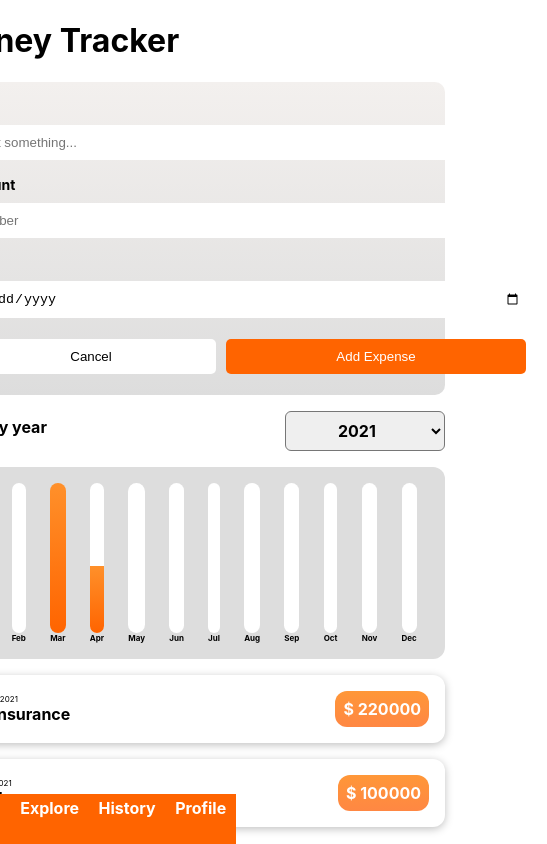
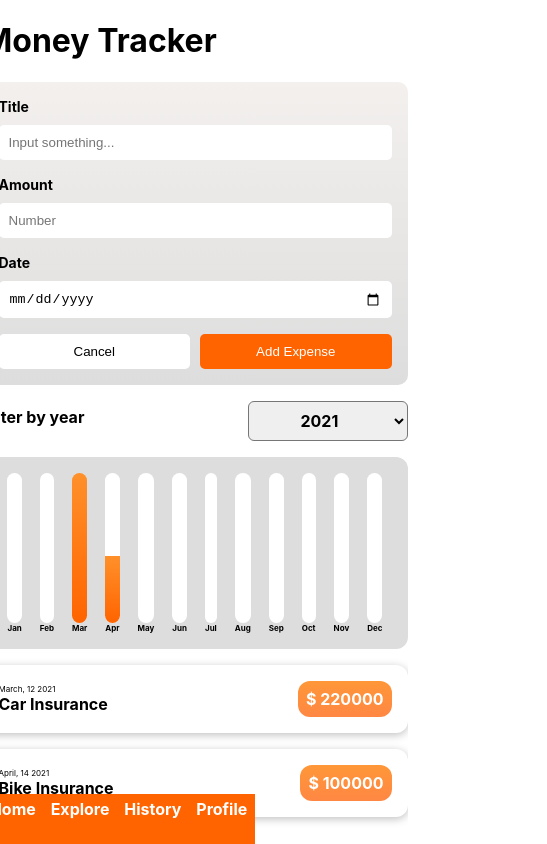
Before and after one commit to huseindra/crash-course-react-ts, a React (Create React App) app: page / in a window 390 px wide. Both pictures are taken after a click on the button "Add New Expense". Shown: the whole page, 547 px wide, since content can reach past the window. Built offline with nearby package versions, Linux system fonts and the light colour scheme.

Commit message:
update ui - flex and responsive

```diff
--- a/src/App.tsx
+++ b/src/App.tsx
@@ -63,9 +63,7 @@ const App = () => {
       </header>
       {/* section for input  */}
       <section>
-        <div >
           <NewExpense onAddExpense={addExpense}/>
-        </div>
       </section>
 
       {/* section for contents */}
--- a/src/assets/styles/global.ts
+++ b/src/assets/styles/global.ts
@@ -32,7 +32,6 @@ export const Card = styled.div`
 export const Container = styled.div `
     display:flex;
     justify-content:center;
-    margin: 0 30%;
     @media(max-width:768px){
         margin: 0 10%;
      }
@@ -40,7 +39,7 @@ export const Container = styled.div `
 
 export const Main = styled.div
 `
-     width:500px;
+     width:425px;
 `
 
 export const DateItem = styled.div `
@@ -76,20 +75,10 @@ export const Button = styled.button `
     background: rgb(255, 100, 0);
     border:none;
     color:#fff;
-    padding:10px;
-    margin:5px;
-    width:300px;
+    height:35px;
+    width:250px;
     cursor:pointer;
-    border-radius:5px;
-`
-export const AddButton = styled.button `
-    background: rgb(255, 100, 0);
-    border:none;
-    color:#fff;
-    padding:10px;
-    margin:5px;
-    width:100%;
-    cursor:pointer;
+    margin-left:5px;
     border-radius:5px;
 `
 
@@ -97,12 +86,23 @@ export const ButtonSecondary = styled.button `
     background: #fff;
     color: #000;
     border:none;
-    padding:10px;
-    margin:5px;
+    height:35px;
     width:250px;
+    margin-right:5px;
     cursor:pointer;
     border-radius:5px;
 `
+
+export const AddButton = styled.button `
+    background: rgb(255, 100, 0);
+    border:none;
+    color:#fff;
+    height:35px;
+    width:100%;
+    cursor:pointer;
+    border-radius:5px;
+`
+
 
 export const ButtonThird = styled.button `
     background: #ddd;
@@ -120,9 +120,10 @@ export const Input = styled.input `
     border:none;
 `
 export const InputCard = styled.div `
-    display:grid;
+    display:flex;
     background:linear-gradient(180deg,#f3f0ee,#ddd);
     border-radius:10px;
+    justify-content:space-around;
 `
 
 export const Label = styled.label `
--- a/src/components/NewExpense/FormExpense.tsx
+++ b/src/components/NewExpense/FormExpense.tsx
@@ -60,7 +60,7 @@ const FormExpense:React.FC<onSaveExpenseData> = (props) => {
 
     return(
     <InputCard>
-        <form onSubmit={submitHandler}>
+        <form className="form-group-flex" onSubmit={submitHandler}>
             <div className="new-expense__controls">
                 <Label htmlFor="Title">Title</Label>
                 <Input type="text" value={title} onChange={OnChangeTitle} placeholder="Input something..." />
--- a/src/components/NewExpense/NewExpense.css
+++ b/src/components/NewExpense/NewExpense.css
@@ -1,7 +1,9 @@
 .new-expense__controls {
-    display: grid;
-    margin: 1rem;
-    text-align: left;
+  display: flex;
+  flex-wrap: wrap;
+  margin: 1rem 1rem 0rem;
+  text-align: left;
+  flex-direction: column;
   }
 
 .button__controls {
@@ -9,3 +11,9 @@
     margin: 1rem;
     text-align: left;
 }
+
+.form-group-flex{
+    display: flex;
+    flex-direction: column;
+    max-width: 425px;
+}
--- a/src/components/NewExpense/NewExpense.tsx
+++ b/src/components/NewExpense/NewExpense.tsx
@@ -28,12 +28,12 @@ const NewExpense:React.FC<onAddExpense > = (props) => {
         setIsShow(false)
     }
     return(
-        <div>
+        <>
             {!isShow &&
                 <AddButton onClick={onShowExpense}>Add New Expense</AddButton>
             }
             {isShow && <FormExpense onSaveExpenseData={SaveExpenseData} onCancel={onCancelShowExpense}/>}
-        </div>
+        </>
     )
 }
 
--- a/src/components/UI/BottomNavigation/BottomNavigationStyled.ts
+++ b/src/components/UI/BottomNavigation/BottomNavigationStyled.ts
@@ -7,7 +7,7 @@ export const Navigation = styled.nav `
     height:50px;
     position: -webkit-sticky;
 	position: fixed;
-
+    max-width:425px;
 	bottom: 0;
 
 `
@@ -18,7 +18,7 @@ export const NavigationUl = styled.ul `
     padding:0px;
     `
 export const NavigationLi = styled.li`
-padding: 1vw 2.5vw;
+    padding: 1.2vw 1.9vw;
     font-weight: 700;
 `
 
```
